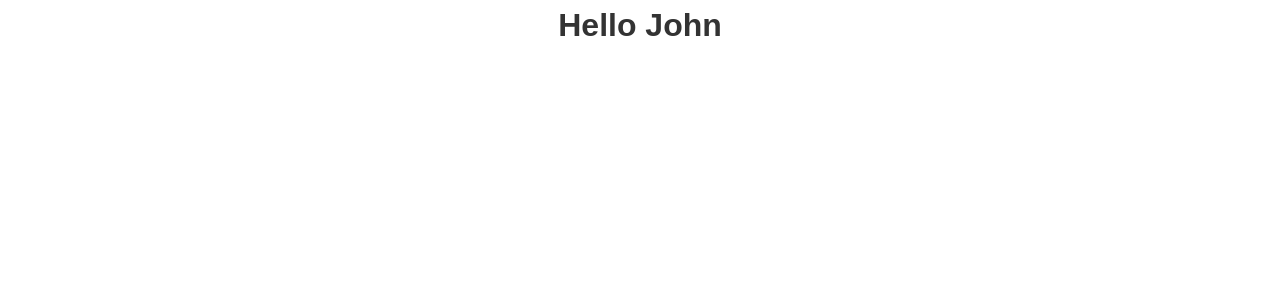
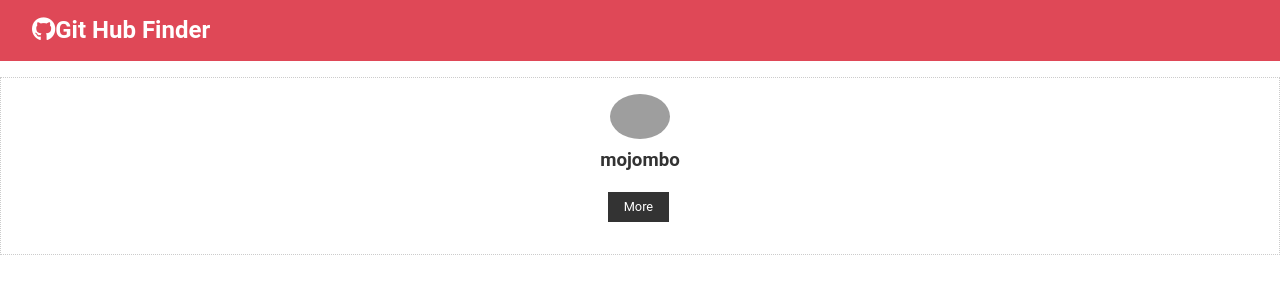
Before and after one commit to Bech-21/React-Git_Finder, a React (Create React App) app: page / in a window 1280 px wide. Shown: the top 300 px of the page. Built offline with nearby package versions, Linux system fonts and the light colour scheme; grey boxes are pictures that could not be loaded.

Commit message:
UserItem

```diff
--- a/package.json
+++ b/package.json
@@ -5,6 +5,7 @@
   "keywords": [],
   "main": "src/index.js",
   "dependencies": {
+    "font-awesome": "4.7.0",
     "react": "17.0.1",
     "react-dom": "17.0.1",
     "react-scripts": "4.0.0"
--- a/public/index.html
+++ b/public/index.html
@@ -1,16 +1,18 @@
 <!DOCTYPE html>
 <html lang="en">
-
   <head>
-	<meta charset="utf-8">
-	<meta name="viewport" content="width=device-width, initial-scale=1, shrink-to-fit=no">
-	<meta name="theme-color" content="#000000">
+    <meta charset="utf-8" />
+    <meta
+      name="viewport"
+      content="width=device-width, initial-scale=1, shrink-to-fit=no"
+    />
+    <meta name="theme-color" content="#000000" />
     <!--
       manifest.json provides metadata used when your web app is added to the
       homescreen on Android. See https://developers.google.com/web/fundamentals/engage-and-retain/web-app-manifest/
     -->
-	<link rel="manifest" href="%PUBLIC_URL%/manifest.json">
-	<link rel="shortcut icon" href="%PUBLIC_URL%/favicon.ico">
+    <link rel="manifest" href="%PUBLIC_URL%/manifest.json" />
+    <link rel="shortcut icon" href="%PUBLIC_URL%/favicon.ico" />
     <!--
       Notice the use of %PUBLIC_URL% in the tags above.
       It will be replaced with the URL of the `public` folder during the build.
@@ -20,6 +22,10 @@
       work correctly both with client-side routing and a non-root public URL.
       Learn how to configure a non-root public URL by running `npm run build`.
     -->
+    <script
+      src="https://kit.fontawesome.com/4af779eff4.js"
+      crossorigin="anonymous"
+    ></script>
     <title>React App</title>
   </head>
 
@@ -39,5 +45,4 @@
       To create a production bundle, use `npm run build` or `yarn build`.
     -->
   </body>
-
 </html>
--- a/src/App.js
+++ b/src/App.js
@@ -1,12 +1,14 @@
 import React, { Component } from "react";
 import "./styles.css";
+import Navbar from "./components/layout/Navbar";
+import UserItem from "./components/layout/users/UserItem";
 
 class App extends Component {
   render() {
-    const name = "John";
     return (
-      <div className="App">
-        <h1>Hello {name} </h1>
+      <div>
+        <Navbar />
+        <UserItem />
       </div>
     );
   }
--- /dev/null
+++ b/src/components/layout/Navbar.js
@@ -0,0 +1,19 @@
+import React, { Component } from "react";
+
+class Navbar extends Component {
+  static defaultProps = {
+    title: "Git Hub Finder",
+    icon: "fab fa-github"
+  };
+  render() {
+    return (
+      <nav className="navbar bg-primary">
+        <h1>
+          <i className={this.props.icon} />
+          {this.props.title}{" "}
+        </h1>
+      </nav>
+    );
+  }
+}
+export default Navbar;
--- /dev/null
+++ b/src/components/layout/users/UserItem.js
@@ -0,0 +1,32 @@
+import React, { Component } from "react";
+
+class UserItem extends Component {
+  state = {
+    id: 1,
+    login: "mojombo",
+    avatar_url: "https://avatars.githubusercontent.com/u/1?v=4",
+    html_url: "https://github.com/mojombo"
+  };
+
+  render() {
+    const { id, login, avatar_url, html_url } = this.state;
+
+    return (
+      <div className="card text-center">
+        <img
+          src={avatar_url}
+          alt=""
+          className="round-img"
+          style={{ width: "60px" }}
+        />
+        <h3>{login}</h3>
+        <div>
+          <a href={html_url} className="btn btn-dark btn-sm my-1">
+            More
+          </a>
+        </div>
+      </div>
+    );
+  }
+}
+export default UserItem;
```
Lines whose indentation alone changed are shown as unchanged.
